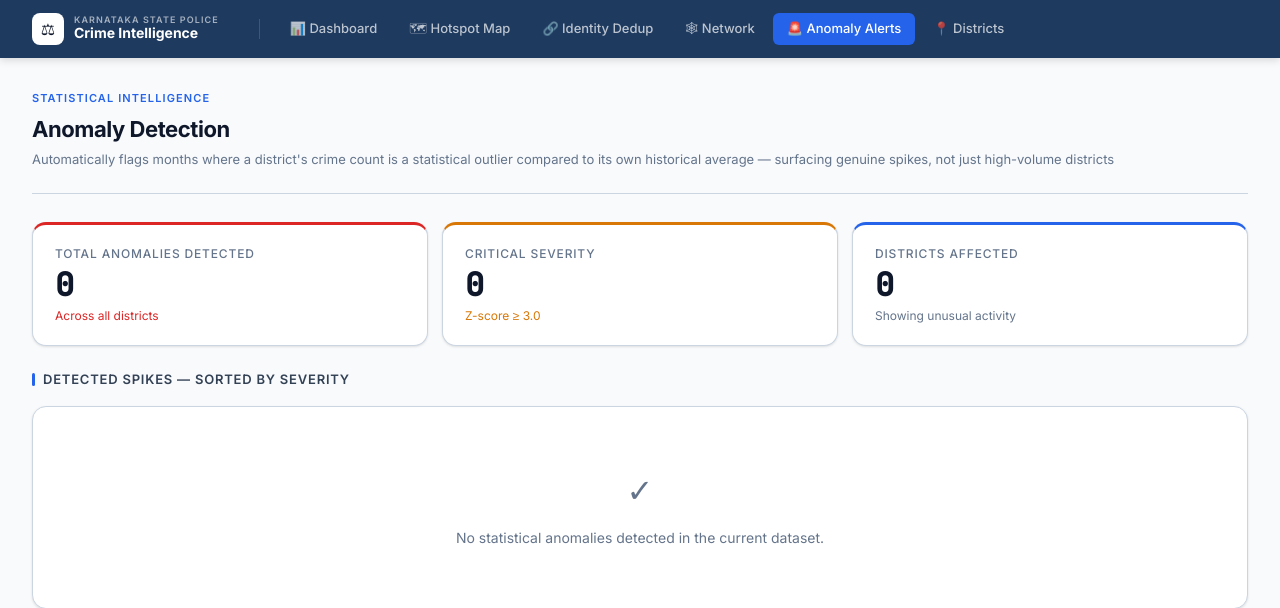
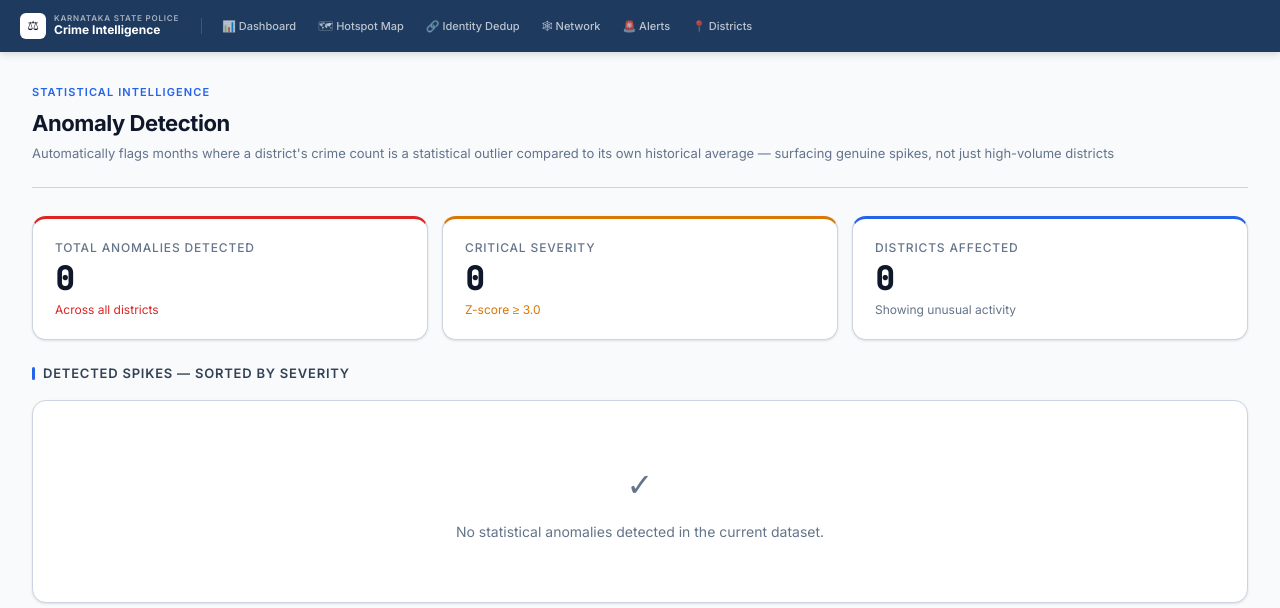
Before and after one commit to Mohana-priya19/ksp_crime_platform, a Flask app: page /alerts in a window 1280 px wide. Shown: the top 608 px of the page. Run offline with Flask 3, Linux system fonts and the light colour scheme; parts of the project's set-up code (start-up, migrations or seed data) failed here and were passed over.

Commit message:
Fix navbar - add Alerts link to all pages

```diff
--- a/app/static/theme.css
+++ b/app/static/theme.css
@@ -47,11 +47,11 @@ body {
 /* ── Navbar ── */
 .navbar {
   background: var(--navy);
-  padding: 0 32px;
+  padding: 0 20px;
   display: flex;
   align-items: center;
-  gap: 4px;
-  height: 58px;
+  gap: 2px;
+  height: 52px;
   position: sticky;
   top: 0;
   z-index: 100;
@@ -61,32 +61,33 @@ body {
 .navbar-logo {
   display: flex;
   align-items: center;
-  gap: 10px;
-  margin-right: 24px;
+  gap: 8px;
+  margin-right: 12px;
   text-decoration: none;
 }
 .navbar-logo .shield {
-  width: 32px; height: 32px;
+  width: 26px; height: 26px;
   background: var(--white);
-  border-radius: 8px;
+  border-radius: 6px;
   display: flex; align-items: center; justify-content: center;
-  font-size: 16px; flex-shrink: 0;
+  font-size: 13px; flex-shrink: 0;
 }
 .navbar-logo .title-block { display: flex; flex-direction: column; }
-.navbar-logo .org  { font-size: 9px; color: rgba(255,255,255,0.6); letter-spacing: 0.12em; text-transform: uppercase; font-weight: 600; line-height: 1; }
-.navbar-logo .name { font-size: 14px; font-weight: 700; color: var(--white); line-height: 1.3; }
+.navbar-logo .org  { font-size: 8px; color: rgba(255,255,255,0.6); letter-spacing: 0.1em; text-transform: uppercase; font-weight: 600; line-height: 1; }
+.navbar-logo .name { font-size: 12px; font-weight: 700; color: var(--white); line-height: 1.3; }
 
-.nav-divider { width: 1px; height: 20px; background: rgba(255,255,255,0.15); margin: 0 12px; }
+.nav-divider { width: 1px; height: 16px; background: rgba(255,255,255,0.15); margin: 0 8px; }
 
 .navbar a {
   color: rgba(255,255,255,0.7);
   text-decoration: none;
-  font-size: 13px;
-  padding: 6px 14px;
+  font-size: 11px;
+  padding: 5px 10px;
   border-radius: var(--radius-sm);
   transition: all 0.15s;
   font-weight: 500;
-  display: flex; align-items: center; gap: 6px;
+  display: flex; align-items: center; gap: 5px;
+  white-space: nowrap;
 }
 .navbar a:hover  { background: rgba(255,255,255,0.1); color: var(--white); }
 .navbar a.active { background: var(--blue); color: var(--white); }
@@ -334,8 +335,18 @@ body {
   background: var(--blue); border-radius: 2px; flex-shrink: 0;
 }
 
+/* ── Three col ── */
+.three-col {
+  display: grid;
+  grid-template-columns: repeat(3, 1fr);
+  gap: 14px;
+  margin-bottom: 24px;
+}
+
 @media (max-width: 768px) {
   .page { padding: 16px; }
   .cards-row { grid-template-columns: 1fr; }
-  .navbar { padding: 0 16px; }
+  .three-col { grid-template-columns: 1fr; }
+  .navbar { padding: 0 12px; }
+  .navbar-logo .title-block { display: none; }
 }
--- a/app/templates/alerts.html
+++ b/app/templates/alerts.html
@@ -51,7 +51,7 @@
   <a href="/map">🗺 Hotspot Map</a>
   <a href="/dedup">🔗 Identity Dedup</a>
   <a href="/network">🕸 Network</a>
-  <a href="/alerts" class="active">🚨 Anomaly Alerts</a>
+  <a href="/alerts">🚨 Alerts</a>
   <a href="/district">📍 Districts</a>
 </nav>
 
--- a/app/templates/dedup.html
+++ b/app/templates/dedup.html
@@ -19,8 +19,9 @@
   <div class="nav-divider"></div>
   <a>href="/">📊 Dashboard</a>
 <a href="/map">🗺 Hotspot Map</a>
-<a href="/dedup" class="active">🔗 Identity Dedup</a>
+<a href="/dedup">🔗 Identity Dedup</a>
 <a href="/network">🕸 Network</a>
+<a href="/alerts">🚨 Alerts</a>
 <a href="/district">📍 Districts</a>
 </nav>
 
--- a/app/templates/district.html
+++ b/app/templates/district.html
@@ -41,6 +41,7 @@
 <a href="/map">🗺 Hotspot Map</a>
 <a href="/dedup">🔗 Identity Dedup</a>
 <a href="/network">🕸 Network</a>
+<a href="/alerts">🚨 Alerts</a>
 <a href="/district">📍 Districts</a>
 </nav>
 
--- a/app/templates/map.html
+++ b/app/templates/map.html
@@ -48,6 +48,7 @@
 <a href="/map">🗺 Hotspot Map</a>
 <a href="/dedup">🔗 Identity Dedup</a>
 <a href="/network">🕸 Network</a>
+<a href="/alerts">🚨 Alerts</a>
 <a href="/district">📍 Districts</a>
 </nav>
 
--- a/app/templates/network.html
+++ b/app/templates/network.html
@@ -127,6 +127,7 @@
   <a href="/map">🗺 Hotspot Map</a>
   <a href="/dedup">🔗 Identity Dedup</a>
   <a href="/network" class="active">🕸 Network</a>
+  <a href="/alerts">🚨 Alerts</a>
   <a href="/district">📍 Districts</a>
 </nav>
 
```
Also changed, not shown: app/templates/suspect.html (+2 -5 lines).
